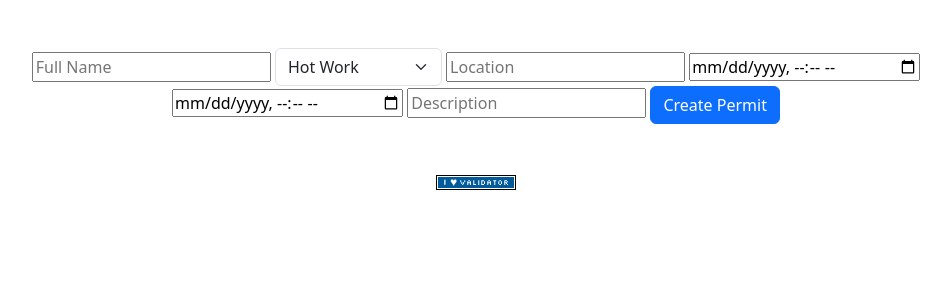
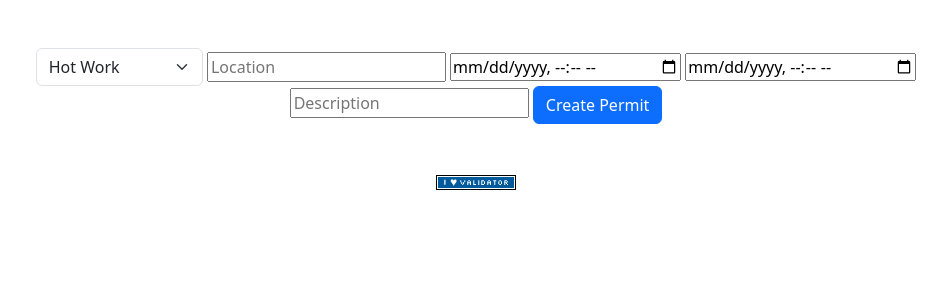
Before and after one commit to 9reyJ/hse-permit-system, a Flask app: page /create_permit in a window 1280 px wide. Shown: the part 76-376 px from the top of the page, without its empty margins (164-1115 px from the left). Run offline with Flask 3, Linux system fonts and the light colour scheme; the visitor is signed in with stand-in values (Sample User, id 1).

Commit message:
Removed Full Name input from html because form takes id and accesses full name from db for current requester

```diff
--- a/templates/create_permit.html
+++ b/templates/create_permit.html
@@ -6,9 +6,6 @@
 {% block main %}
 
     <form action="{{ url_for('create_permit') }}" method="post">
-        <label for="requester">
-            <input type="text" id="requester" name="requester" placeholder="Full Name" required>
-        </label>
         <label for="type">
             <select class="form-select" name="type" id="type" required>
                 <option value="hot_work">Hot Work</option>
```
